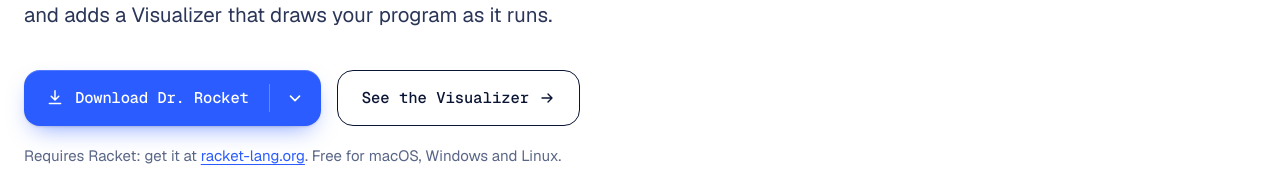
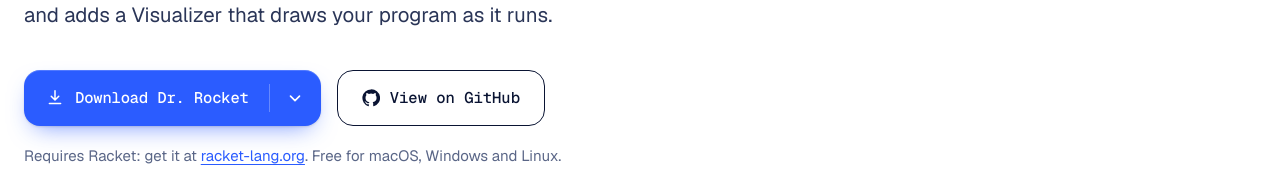
Before and after one commit to MoizDev/Dr.-Rocket, a Next.js app in the folder website/: page / in a window 1280 px wide. Shown: the part 629-800 px from the top of the page. Built offline with nearby package versions, Linux system fonts and the light colour scheme.

Commit message:
Website: GitHub link in the hero

```diff
--- a/website/app/page.tsx
+++ b/website/app/page.tsx
@@ -1,8 +1,8 @@
 import Image from "next/image";
 import Download, { HeaderDownload } from "@/components/Download";
 import Reveal from "@/components/Reveal";
-import { ArrowRight, OsIcon, RocketMark } from "@/components/icons";
-import { DOWNLOADS, VERSION } from "@/lib/release";
+import { ArrowRight, GitHubIcon, OsIcon, RocketMark } from "@/components/icons";
+import { DOWNLOADS, REPO, VERSION } from "@/lib/release";
 import s from "./page.module.css";
 
 import checksyntax from "./shots/checksyntax.png";
@@ -69,8 +69,8 @@
               </p>
               <div className={s.heroActions} data-reveal style={{ "--reveal-delay": 180 } as React.CSSProperties}>
                 <Download />
-                <a className={s.ghost} href="#visualizer">
-                  See the Visualizer <ArrowRight />
+                <a className={s.ghost} href={`https://github.com/${REPO}`} target="_blank" rel="noopener">
+                  <GitHubIcon /> View on GitHub
                 </a>
               </div>
               <p className={s.heroNote} data-reveal style={{ "--reveal-delay": 220 } as React.CSSProperties}>
--- a/website/components/icons.tsx
+++ b/website/components/icons.tsx
@@ -102,3 +102,11 @@
     </svg>
   );
 }
+
+export function GitHubIcon({ className, size = 18 }: P) {
+  return (
+    <svg className={className} width={size} height={size} viewBox="0 0 24 24" fill="currentColor" aria-hidden="true">
+      <path d="M12 .5a11.5 11.5 0 0 0-3.64 22.41c.58.1.79-.25.79-.56v-2c-3.2.7-3.88-1.37-3.88-1.37-.52-1.33-1.28-1.69-1.28-1.69-1.05-.71.08-.7.08-.7 1.16.08 1.77 1.19 1.77 1.19 1.03 1.77 2.7 1.26 3.36.96.1-.75.4-1.26.73-1.55-2.55-.29-5.24-1.28-5.24-5.69 0-1.26.45-2.29 1.19-3.1-.12-.29-.52-1.46.11-3.05 0 0 .97-.31 3.17 1.18a11 11 0 0 1 5.77 0c2.2-1.49 3.17-1.18 3.17-1.18.63 1.59.23 2.76.11 3.05.74.81 1.19 1.84 1.19 3.1 0 4.42-2.69 5.4-5.26 5.68.41.36.78 1.06.78 2.14v3.17c0 .31.21.67.8.56A11.5 11.5 0 0 0 12 .5Z" />
+    </svg>
+  );
+}
```
